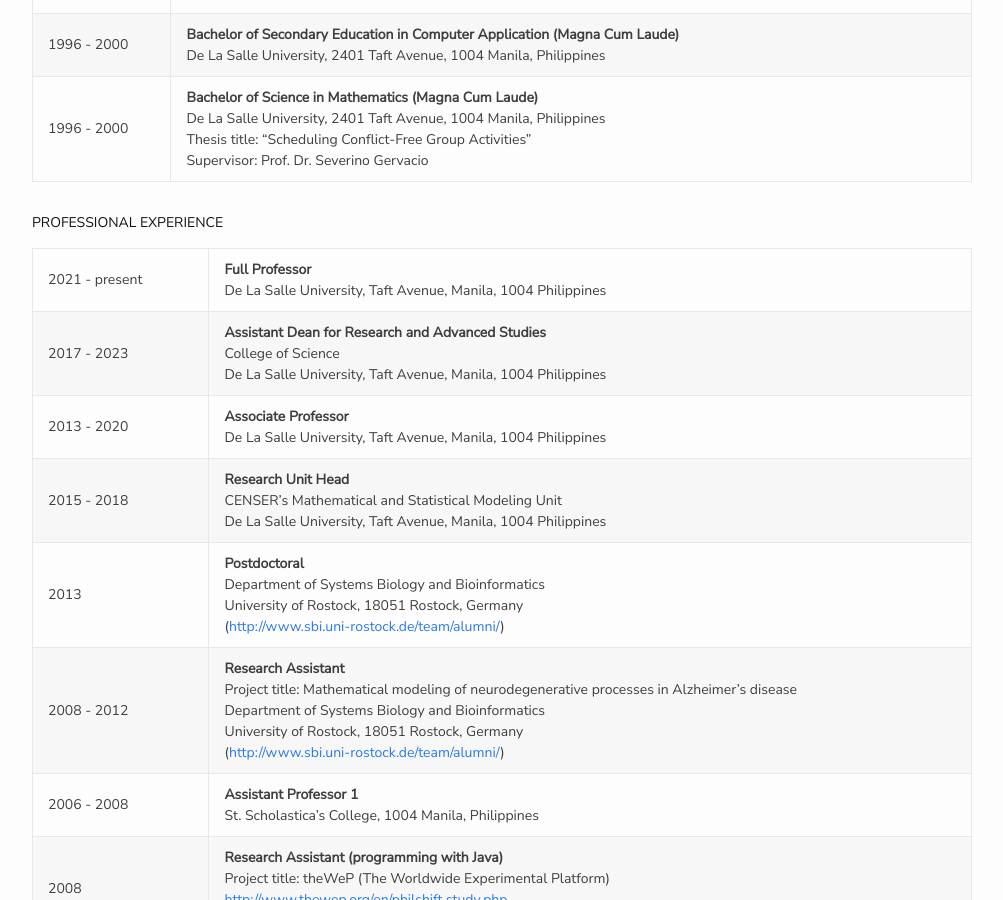
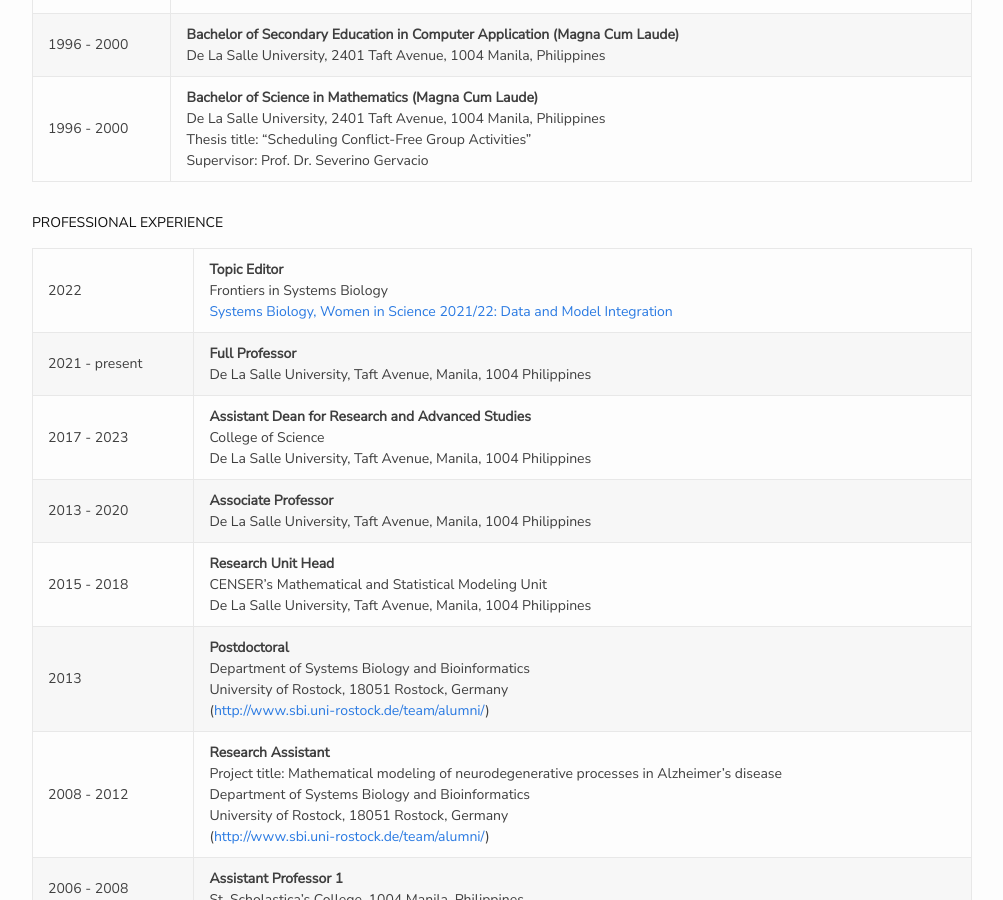
Before and after one commit to yupaulk/angelynlao.github.io, a Jekyll site: the page built from bio.md, in a window 1280 px wide and 900 px high, scrolled down 518 px. Shown: the whole window, without its empty margins (138-1141 px from the left). Built offline with Jekyll 4.4.1, drawn with Linux system fonts in a browser that asks for light colours; nearby versions of some CDN libraries; a style sheet for code colours, icons or effects is not loaded.

Commit message:
Update bio.md

```diff
--- a/bio.md
+++ b/bio.md
@@ -13,7 +13,8 @@ ACADEMIC BACKGROUND
 
 PROFESSIONAL EXPERIENCE
 
-2021 - present &nbsp; &nbsp; | **Full Professor** <br> De La Salle University, Taft Avenue, Manila, 1004 Philippines
+2022 &nbsp; &nbsp; | **Topic Editor** <br> Frontiers in Systems Biology <br> [Systems Biology, Women in Science 2021/22: Data and Model Integration](https://www.frontiersin.org/research-topics/25941/systems-biology-women-in-science-202122-data-and-model-integration)
+2021 - present | **Full Professor** <br> De La Salle University, Taft Avenue, Manila, 1004 Philippines
 2017 - 2023 | **Assistant Dean for Research and Advanced Studies** <br> College of Science<br>De La Salle University, Taft Avenue, Manila, 1004 Philippines
 2013 - 2020 | **Associate Professor** <br> De La Salle University, Taft Avenue, Manila, 1004 Philippines
 2015 - 2018 | **Research Unit Head** <br> CENSER’s Mathematical and Statistical Modeling Unit <br> De La Salle University, Taft Avenue, Manila, 1004 Philippines
```
